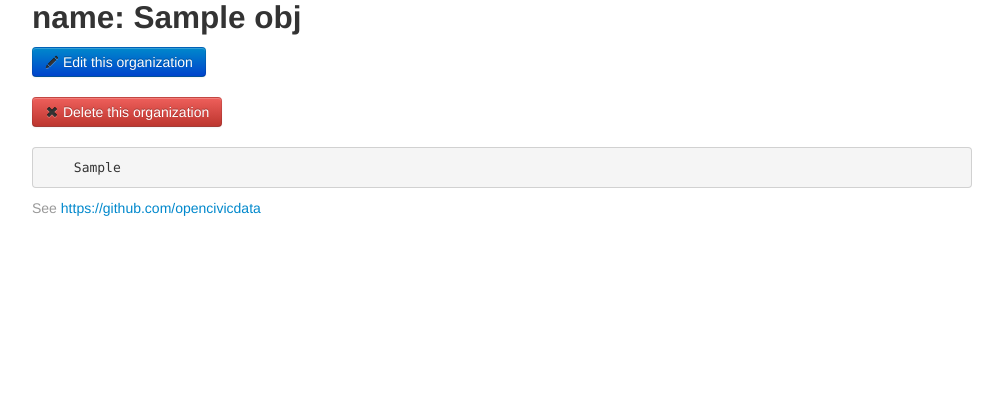
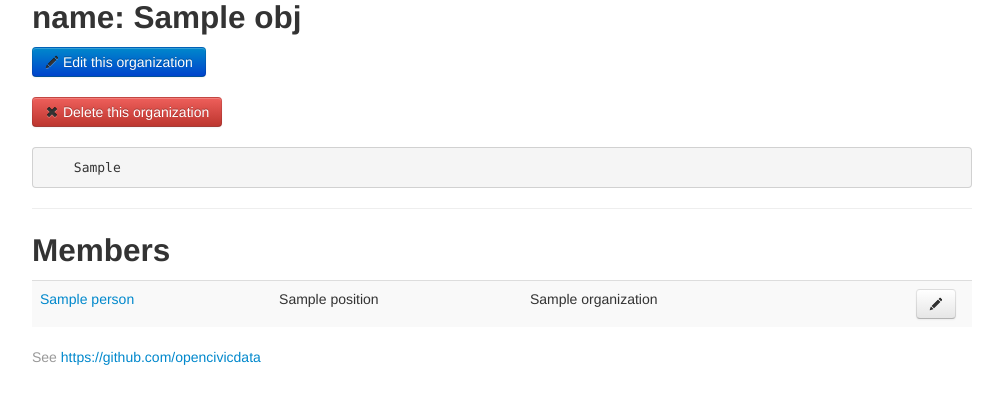
Before and after one commit to AGarrow/blank_anthropod, a Django app: template anthropod/collect/templates/organization/detail.html in a window 1280 px wide. Shown: the part 175-579 px from the top of the page, without its empty margins (138-1141 px from the left). Run offline with Django 3.2, Linux system fonts and the light colour scheme; the template is opened without the code that fills it: most values are stand-ins (such as "Sample title", 1, 10 or a date in 2020); some libraries are stand-ins or nearby versions.

Commit message:
Added org members to member detail

```diff
--- a/anthropod/collect/templates/organization/detail.html
+++ b/anthropod/collect/templates/organization/detail.html
@@ -24,4 +24,28 @@
     {{obj.pretty_print}}
 </pre>
 
+<hr/>
+
+{% if obj.people.count %}
+<h2>Members</h2>
+<table class="table table-striped">
+  <tbody>
+  {% for person in obj.people %}
+    <tr>
+      <td><a href="{% url 'person.detail' _id=person.id %}">{{person.name}}</td>
+      <td>{{person.position}}</td>
+      <td>{{person.organization.name}}</td>
+      <td>
+        <span class="pull-right">&nbsp;&nbsp;</span>
+        <a class="btn pull-right" href="{% url 'person.edit' person.id %}">
+          <i class="icon-pencil"></i>
+        </a>
+      </td>
+    </tr>
+  {% endfor %}
+  </tbody>
+</table>
+{% else %}
+This organization has no members yet.
+{% endif %}
 {% endblock %}
```
